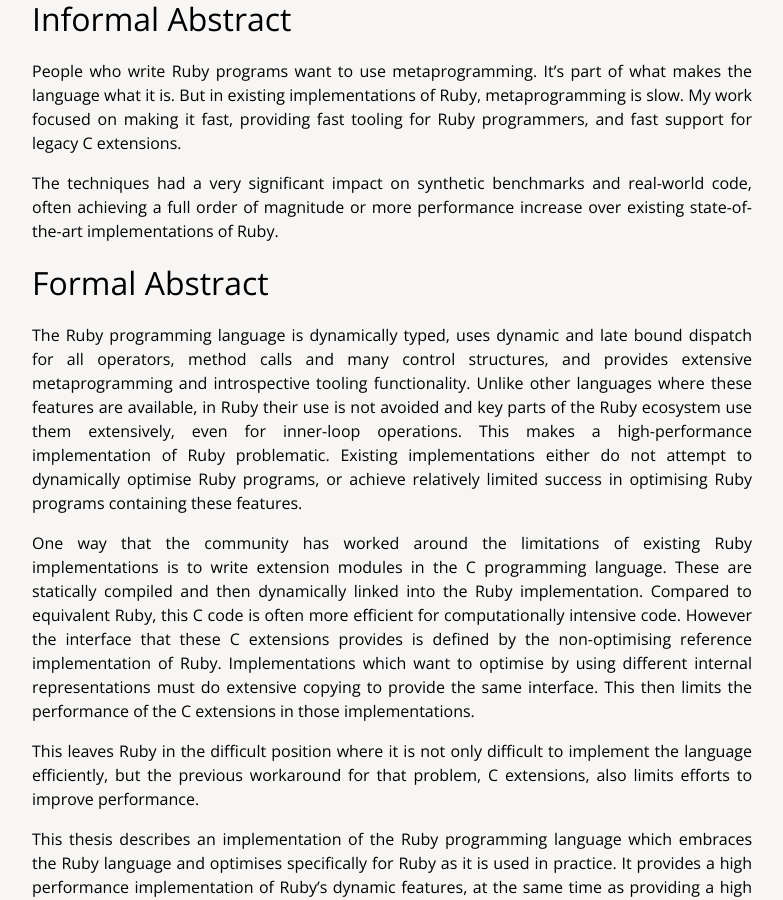
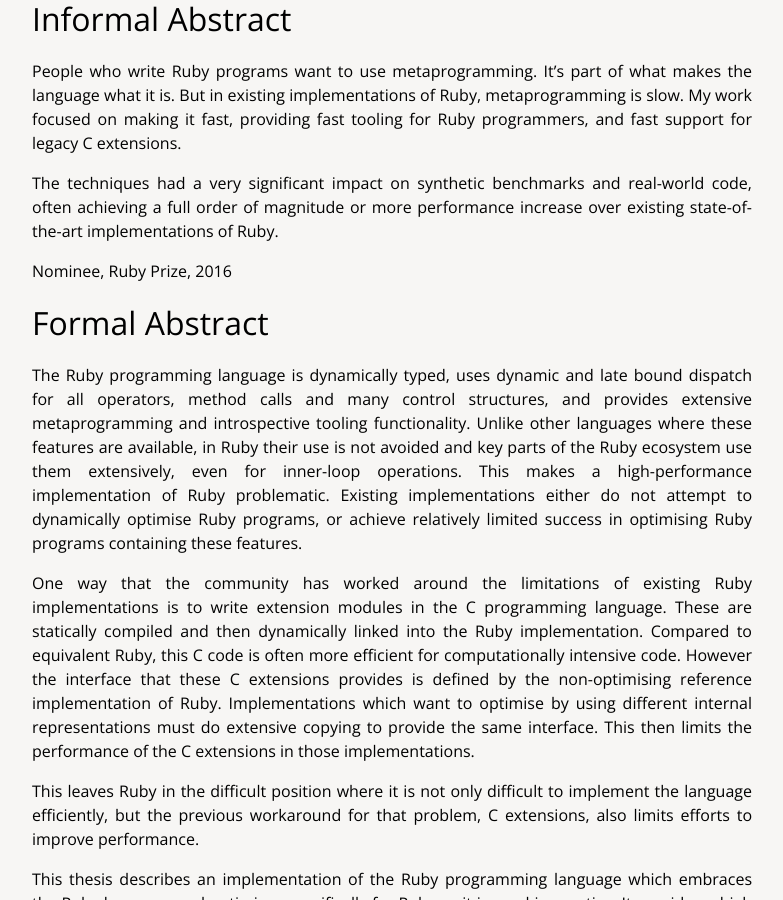
Before and after one commit to chrisseaton/chrisseaton.github.io, a Jekyll site: the page built from phd/index.md, in a window 1280 px wide and 900 px high, scrolled down 839 px. Shown: the whole window, without its empty margins (248-1031 px from the left). Built offline with Jekyll 4.4.1, drawn with Linux system fonts in a browser that asks for light colours; nearby versions of some CDN libraries; comment, search, counter and statistics services are not loaded.

Commit message:
Ruby Prize nominee on PhD page.

```diff
--- a/phd/index.md
+++ b/phd/index.md
@@ -13,6 +13,8 @@
 People who write Ruby programs want to use metaprogramming. It's part of what makes the language what it is. But in existing implementations of Ruby, metaprogramming is slow. My work focused on making it fast, providing fast tooling for Ruby programmers, and fast support for legacy C extensions.
 
 The techniques had a very significant impact on synthetic benchmarks and real-world code, often achieving a full order of magnitude or more performance increase over existing state-of-the-art implementations of Ruby.
+
+<i class="icon-trophy"></i> Nominee, Ruby Prize, 2016
 
 # Formal Abstract
 
```
